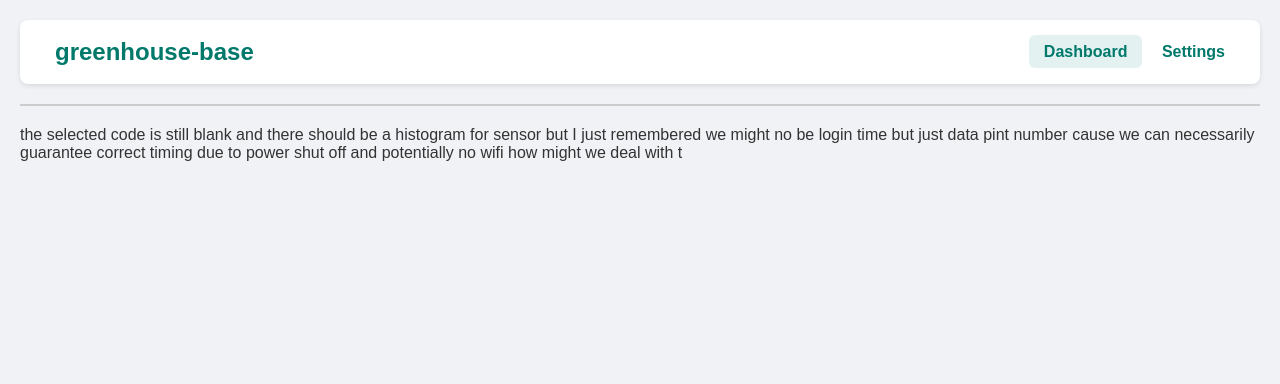
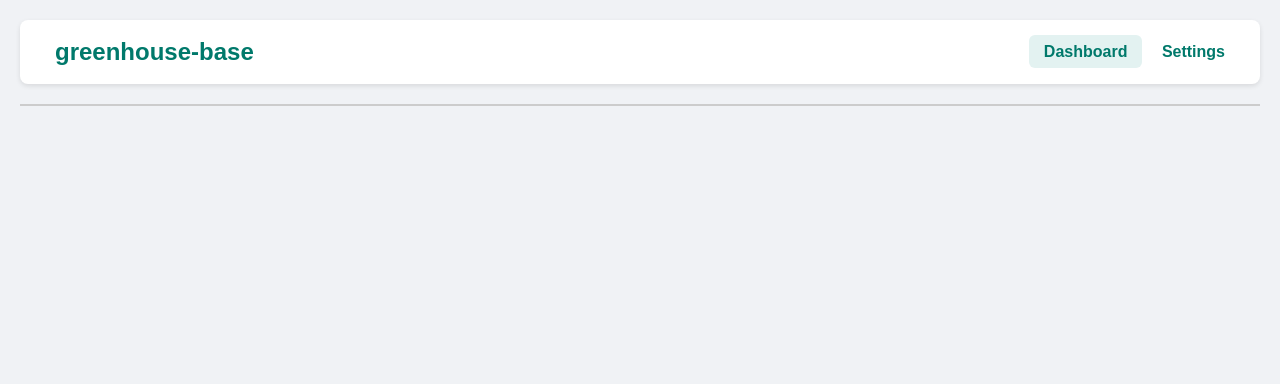
Before and after one commit to arroyv/Weather-Station, a Flask app: page / in a window 1280 px wide. Shown: the top 384 px of the page. Run offline with Flask 3, Linux system fonts and the light colour scheme; data that the repository does not hold is empty.

Commit message:
Update dashboard.html

```diff
--- a/templates/dashboard.html
+++ b/templates/dashboard.html
@@ -191,4 +191,3 @@
     </script>
 </body>
 </html>
-the selected code is still blank and there should be a histogram for sensor but I just remembered we might no be login time but just data pint number cause we can necessarily guarantee correct timing due to power shut off and potentially no wifi how might we deal with t
```
